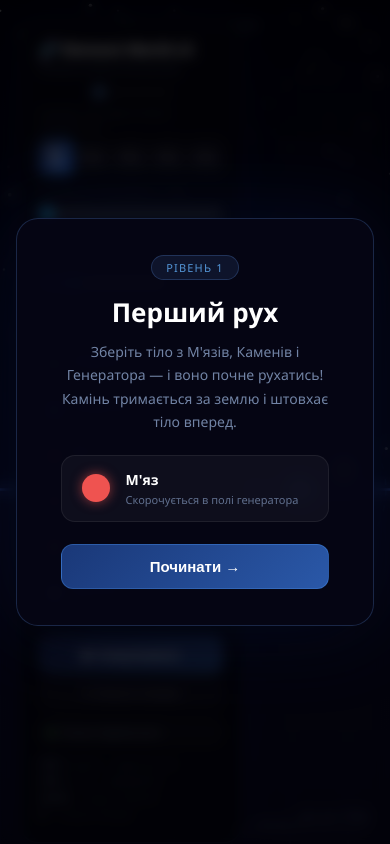
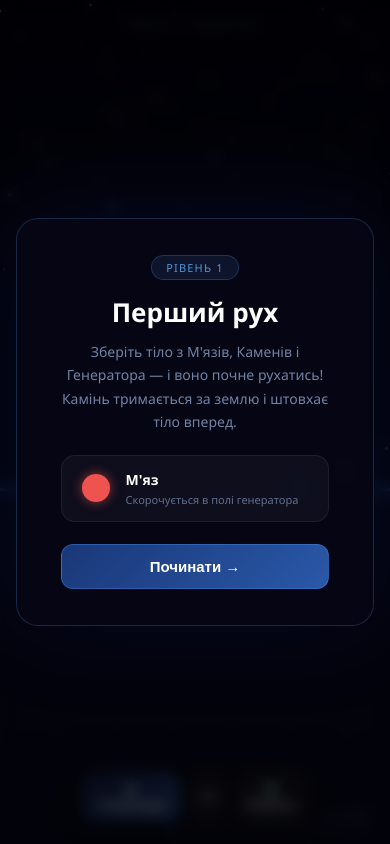
Before and after one commit to Fil-m/element-game, a plain HTML site: page index.html in a window 390 px wide. Drawn offline with Linux system fonts and the light colour scheme.

```diff
--- a/index.html
+++ b/index.html
@@ -2,7 +2,7 @@
 <html lang="uk">
 
 <head>
-  <meta charset="UTF-8">
+  <meta name="viewport" content="width=device-width, initial-scale=1.0, maximum-scale=1.0, user-scalable=no, viewport-fit=cover">
   <title>Element World</title>
   <style>
     * {
@@ -14,11 +14,96 @@
     body {
       background: #03030e;
       overflow: hidden;
-      font-family: 'Segoe UI', system-ui, sans-serif;
+      font-family: 'Segoe UI', system-ui, -apple-system, sans-serif;
+      touch-action: none;
+      -webkit-touch-callout: none;
+      -webkit-user-select: none;
+      user-select: none;
     }
 
     canvas {
       display: block;
+      touch-action: none;
+    }
+
+    /* ── MOBILE BAR & FLOATING TOGGLE ────────────── */
+    #mobile-bar {
+      display: none;
+      position: fixed;
+      bottom: 16px;
+      left: 50%;
+      transform: translateX(-50%);
+      z-index: 90;
+      background: rgba(6, 6, 20, 0.94);
+      border: 1px solid rgba(100, 160, 255, 0.25);
+      border-radius: 20px;
+      padding: 6px 12px;
+      gap: 8px;
+      backdrop-filter: blur(16px);
+      box-shadow: 0 8px 32px rgba(0, 0, 0, 0.6);
+    }
+
+    .mbtn {
+      padding: 8px 14px;
+      border: none;
+      border-radius: 12px;
+      font-size: 13px;
+      font-weight: 700;
+      cursor: pointer;
+      color: #fff;
+      background: linear-gradient(135deg, #172050, #274888);
+      border: 1px solid rgba(80, 160, 255, 0.3);
+      transition: all 0.2s;
+    }
+
+    .mbtn.active {
+      background: linear-gradient(135deg, #501515, #802525);
+      border-color: rgba(255, 80, 80, 0.3);
+    }
+
+    .mbtn.icon {
+      background: rgba(255, 255, 255, 0.08);
+      border-color: rgba(255, 255, 255, 0.15);
+      padding: 8px 12px;
+    }
+
+    /* ── RESPONSIVE PANEL & OVERLAYS ────────────────── */
+    @media (max-width: 768px), (max-height: 550px) {
+      #mobile-bar {
+        display: flex;
+      }
+
+      #panel {
+        top: 12px !important;
+        left: 12px !important;
+        right: 12px !important;
+        width: auto !important;
+        max-width: 400px;
+        max-height: 75vh;
+        overflow-y: auto;
+        transform: translateY(-140%);
+        transition: transform 0.35s cubic-bezier(0.1, 0.9, 0.2, 1);
+        z-index: 95;
+      }
+
+      #panel.open {
+        transform: translateY(0);
+      }
+
+      .overlay-box {
+        padding: 24px 20px;
+        max-height: 88vh;
+        overflow-y: auto;
+      }
+
+      .overlay-box h2 {
+        font-size: 20px;
+      }
+
+      .win-icon {
+        font-size: 40px;
+        margin-bottom: 6px;
+      }
     }
 
     /* ── OVERLAYS ─────────────────────────────────── */
@@ -587,11 +672,18 @@
       <span id="stxt">Режим: Будівництво</span>
     </div>
     <div id="hint">
-      <b>ЛКМ</b> на вузол → додати до тіла<br>
-      <b>ЛКМ</b> на тіло → відокремити<br>
+      <b>ЛКМ / Тап</b> на вузол → додати<br>
+      <b>ЛКМ / Тап</b> на тіло → відокремити<br>
       <b>Пробіл</b> → запуск / зупинка<br>
       <b>R</b> → скинути позицію
     </div>
+  </div>
+
+  <!-- Mobile Bar -->
+  <div id="mobile-bar">
+    <button class="mbtn" id="m-sim-btn">▶ Симуляція</button>
+    <button class="mbtn icon" id="m-reset-btn" title="Скинути">↺</button>
+    <button class="mbtn icon" id="m-panel-btn" title="Панель">⚙️ Панель</button>
   </div>
 
   <div id="tip">
@@ -1393,20 +1485,24 @@
     });
     canvas.addEventListener('mouseleave', () => { tip.style.display = 'none'; });
 
-    canvas.addEventListener('click', e => {
+    // ── UNIFIED CLICK & TOUCH INTERACTION ──────────────────
+    function handleInteraction(clientX, clientY) {
       if (simMode) return;
-      const wx = e.clientX + cam.x, wy = e.clientY + cam.y;
+      const rect = canvas.getBoundingClientRect();
+      const cx = clientX - rect.left;
+      const cy = clientY - rect.top;
+      const wx = cx + cam.x, wy = cy + cam.y;
 
       // Detach body node
       for (let i = 0; i < bodyNodes.length; i++) {
         const n = bodyNodes[i];
-        if (Math.hypot(n.x - wx, n.y - wy) < n.r + 6) {
+        if (Math.hypot(n.x - wx, n.y - wy) < n.r + 14) {
           if (bodyNodes.length <= 1) return;
           n.inBody = false; bodyNodes.splice(i, 1); worldNodes.push(n);
           for (let j = springs.length - 1; j >= 0; j--) {
             if (springs[j].a === n || springs[j].b === n) springs.splice(j, 1);
           }
-          spawnP(n.x, n.y, T[n.type].glow, 8);
+          spawnP(n.x, n.y, T[n.type].glow, 10);
           hovNode = null; return;
         }
       }
@@ -1414,7 +1510,7 @@
       // Attach world node
       for (let i = 0; i < worldNodes.length; i++) {
         const n = worldNodes[i];
-        if (Math.hypot(n.x - wx, n.y - wy) < n.r + 8) {
+        if (Math.hypot(n.x - wx, n.y - wy) < n.r + 16) {
           let nearest = null, nd = Infinity;
           for (const b of bodyNodes) { const d = Math.hypot(b.x - n.x, b.y - n.y); if (d < nd) { nd = d; nearest = b; } }
           if (!nearest) return;
@@ -1434,7 +1530,24 @@
           hovNode = null; return;
         }
       }
-    });
+    }
+
+    canvas.addEventListener('click', e => handleInteraction(e.clientX, e.clientY));
+
+    canvas.addEventListener('touchstart', e => {
+      if (e.touches.length > 0) {
+        handleInteraction(e.touches[0].clientX, e.touches[0].clientY);
+      }
+    }, { passive: true });
+
+    canvas.addEventListener('touchmove', e => {
+      if (e.touches.length > 0) {
+        const t = e.touches[0];
+        const rect = canvas.getBoundingClientRect();
+        mouse.x = t.clientX - rect.left; mouse.y = t.clientY - rect.top;
+        mouse.wx = mouse.x + cam.x; mouse.wy = mouse.y + cam.y;
+      }
+    }, { passive: true });
 
     // ── TERRAIN & MODE CONTROLS ───────────────────────────
     const diffSlider = document.getElementById('diff-slider');
@@ -1473,19 +1586,26 @@
     const simBtn = document.getElementById('sim-btn');
     const di = document.getElementById('di');
     const stxt = document.getElementById('stxt');
+    const panelEl = document.getElementById('panel');
+    const mSimBtn = document.getElementById('m-sim-btn');
+    const mResetBtn = document.getElementById('m-reset-btn');
+    const mPanelBtn = document.getElementById('m-panel-btn');
 
     function updateUI() {
       if (simMode) {
         simBtn.textContent = '⏹  Зупинити'; simBtn.classList.add('active');
+        if (mSimBtn) { mSimBtn.textContent = '⏹  Зупинити'; mSimBtn.classList.add('active'); }
         di.classList.add('sim'); stxt.textContent = 'Режим: Симуляція ▶';
       } else {
         simBtn.textContent = '▶  Симулювати'; simBtn.classList.remove('active');
+        if (mSimBtn) { mSimBtn.textContent = '▶  Симуляція'; mSimBtn.classList.remove('active'); }
         di.classList.remove('sim'); stxt.textContent = 'Режим: Будівництво';
       }
     }
     function toggleSim() { if (!won) { simMode = !simMode; updateUI(); } }
 
     simBtn.addEventListener('click', toggleSim);
+    if (mSimBtn) mSimBtn.addEventListener('click', toggleSim);
 
     document.getElementById('reset-btn').addEventListener('click', () => {
       simMode = false; simTime = 0;
@@ -1499,6 +1619,9 @@
       cam.x = 0; cam.y = 0; won = false; updateUI();
     });
 
+    if (mResetBtn) mResetBtn.addEventListener('click', () => document.getElementById('reset-btn').click());
+    if (mPanelBtn) mPanelBtn.addEventListener('click', () => panelEl.classList.toggle('open'));
+
     document.getElementById('intro-btn').addEventListener('click', hideOv);
 
     document.getElementById('next-btn').addEventListener('click', () => {
```
